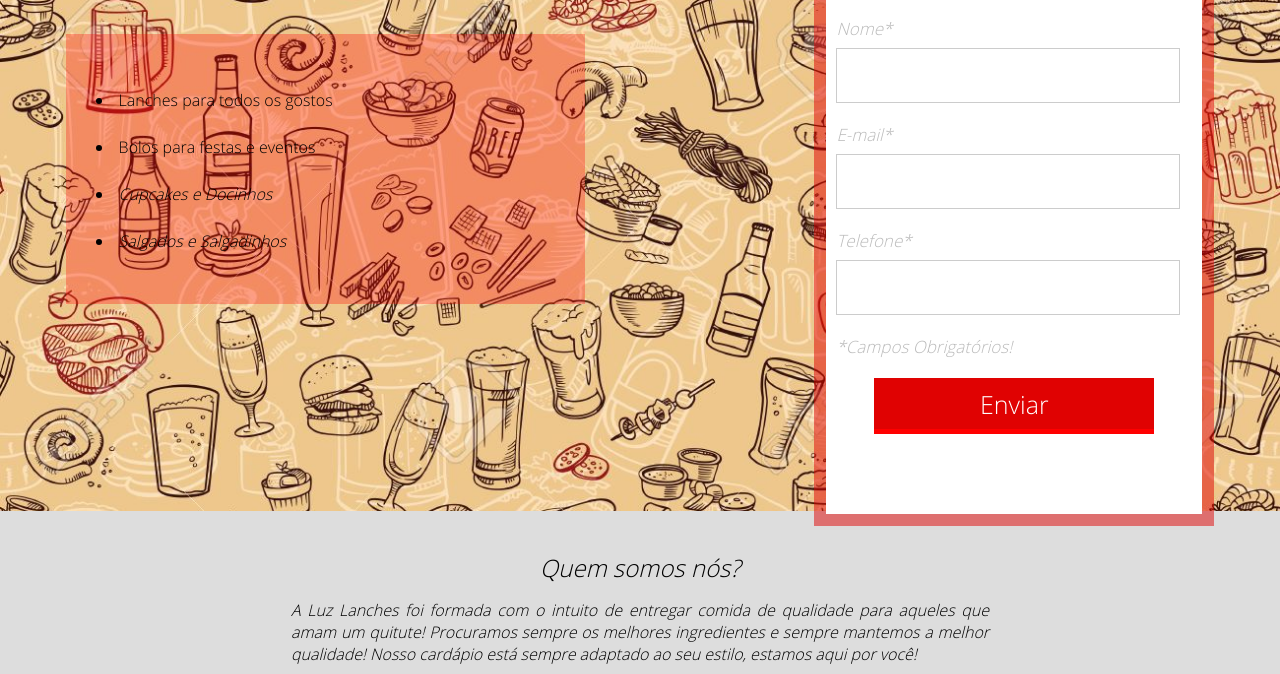
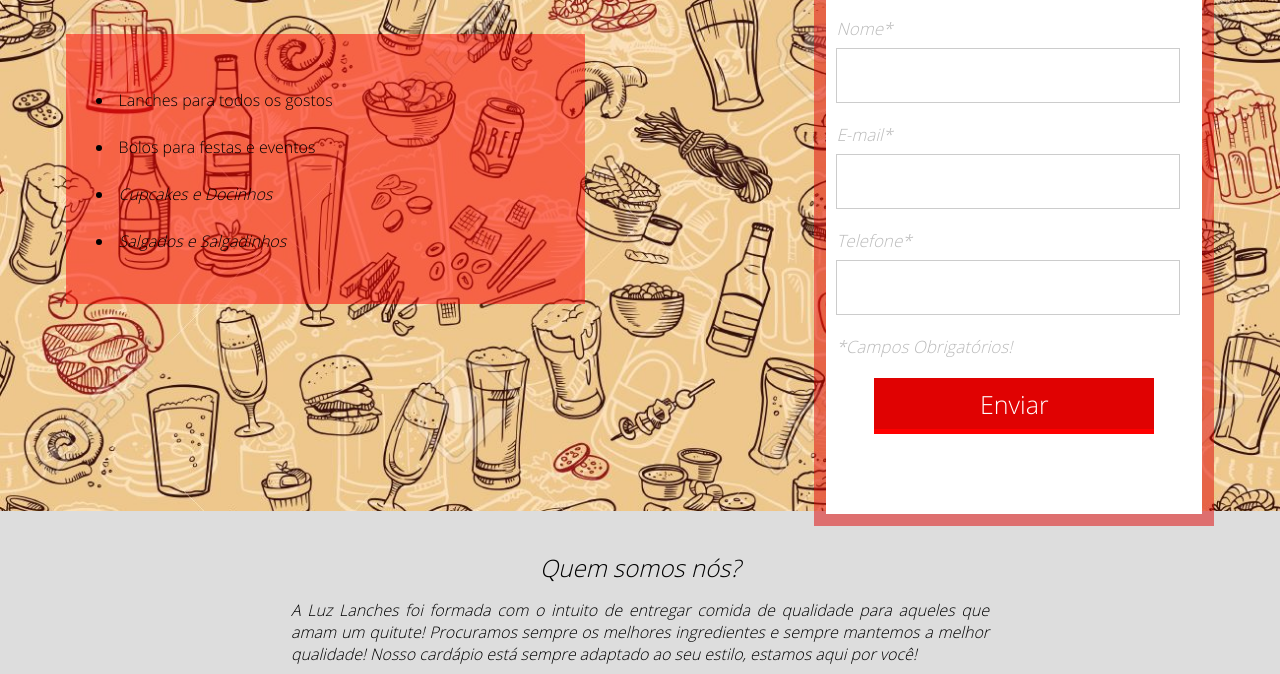
Before and after one commit to brunofernandes23/Landing-Page-Luz-Lanches, a plain HTML site: page index.html in a window 1280 px wide. Shown: the part 126-800 px from the top of the page. Drawn offline with Linux system fonts and the light colour scheme.

Commit message:
Update style.css

```diff
--- a/css/style.css
+++ b/css/style.css
@@ -122,7 +122,7 @@
     float: left;
     width: 519px;
     height: 270px;
-    background-color: rgba(255,0,0,0.3);
+    background-color: rgba(255,0,0,0.5);
 }
 
 .container-list ul{
```
